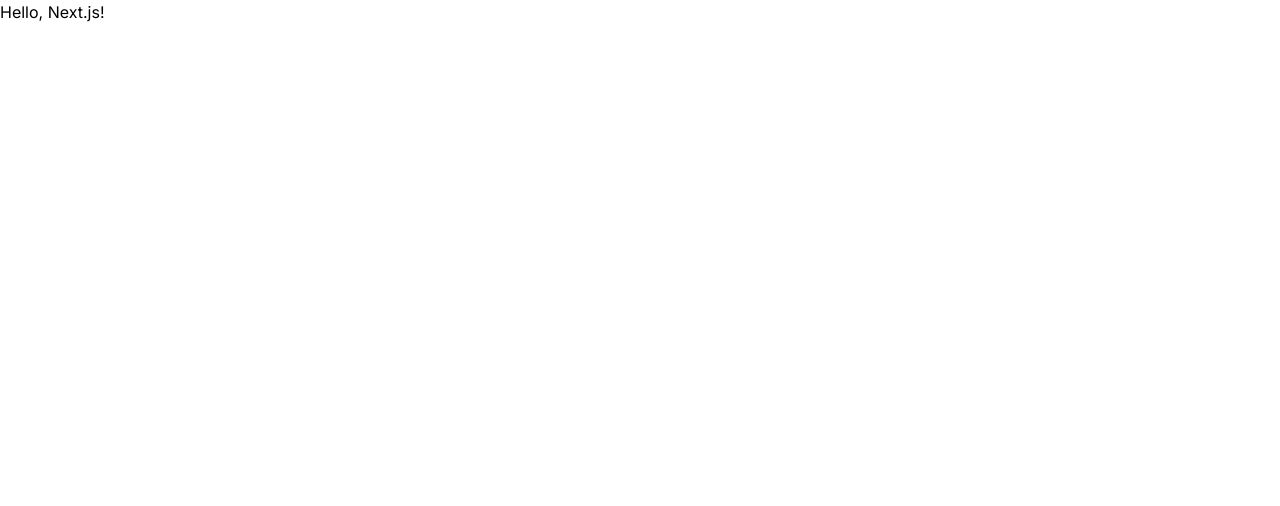
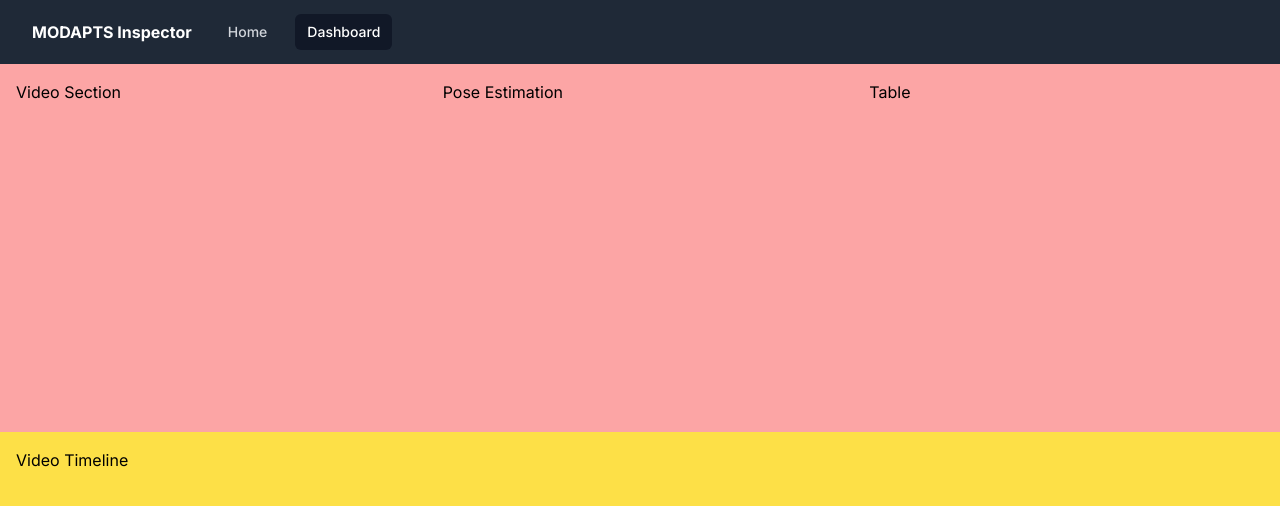
Before and after one commit to kk0in/VividReview, a Next.js app in the folder client/: page /dashboard in a window 1280 px wide. Shown: the top 506 px of the page. Built offline with nearby package versions, Linux system fonts and the light colour scheme.

Commit message:
edit layout and appbar

```diff
--- a/client/src/app/dashboard/page.tsx
+++ b/client/src/app/dashboard/page.tsx
@@ -1,3 +1,12 @@
 export default function Page() {
-    return <h1>Hello, Next.js!</h1>
-  }
+  return (
+    <div className="h-full flex flex-col">
+      <div className="flex-grow flex flex-row">
+        <div className="flex-1 bg-red-300 p-4">Video Section</div>
+        <div className="flex-1 bg-red-300 p-4">Pose Estimation</div>
+        <div className="flex-1 bg-red-300 p-4">Table</div>
+      </div>
+      <div className="flex-grow bg-yellow-300 p-4">Video Timeline</div>
+    </div>
+  )
+}
--- a/client/src/app/layout.tsx
+++ b/client/src/app/layout.tsx
@@ -2,6 +2,7 @@ import './globals.css'
 import type { Metadata } from 'next'
 import { Inter } from 'next/font/google'
 import Recoil from '../components/Recoil'
+import AppBar from '../components/AppBar'
 
 const inter = Inter({ subsets: ['latin'] })
 
@@ -19,7 +20,12 @@ export default function RootLayout({
     <html lang="en">
       <body className={inter.className}>
         <Recoil>
-          {children}
+          <div className='h-screen flex flex-col'>
+            <AppBar />
+            <div className='flex-1 overflow-auto'>
+              {children}
+            </div>
+          </div>
         </Recoil>
       </body>
     </html>
--- a/client/src/app/page.tsx
+++ b/client/src/app/page.tsx
@@ -139,11 +139,7 @@ export default function Home() {
                     </div>
                   </div>
                 </div>
-
-
-
               </div>
-
               <div className="mt-6 flex items-center justify-end gap-x-6">
                 <button
                   type="submit"
--- /dev/null
+++ b/client/src/components/AppBar.tsx
@@ -0,0 +1,53 @@
+'use client'
+
+import { Fragment } from 'react'
+import { Disclosure, Menu, Transition } from '@headlessui/react'
+import { Bars3Icon, BellIcon, XMarkIcon } from '@heroicons/react/24/outline'
+
+
+const navigation = [
+  { name: 'Home', href: '/', current: false },
+  { name: 'Dashboard', href: '/dashboard', current: true }
+]
+
+
+function classNames(...classes: String[]) {
+  return classes.filter(Boolean).join(' ')
+}
+
+
+export default function AppBar() {
+  return (
+    <nav className="bg-gray-800">
+      <div className="mx-auto px-2 sm:px-6 lg:px-8">
+        <div className="relative flex h-16 items-center justify-between">
+          <div className="absolute inset-y-0 left-0 flex items-center sm:hidden">
+            {/* Mobile menu button*/}
+          </div>
+          <div className="flex flex-1 items-center justify-center sm:items-stretch sm:justify-start">
+            <div className="flex flex-shrink-0 items-center text-white font-bold">
+              MODAPTS Inspector
+            </div>
+            <div className="hidden sm:ml-6 sm:block">
+              <div className="flex space-x-4">
+                {navigation.map((item) => (
+                  <a
+                    key={item.name}
+                    href={item.href}
+                    className={classNames(
+                      item.current ? 'bg-gray-900 text-white' : 'text-gray-300 hover:bg-gray-700 hover:text-white',
+                      'rounded-md px-3 py-2 text-sm font-medium'
+                    )}
+                    aria-current={item.current ? 'page' : undefined}
+                  >
+                    {item.name}
+                  </a>
+                ))}
+              </div>
+            </div>
+          </div>
+        </div>
+      </div>
+    </nav>
+  )
+}
```
Lines whose indentation alone changed are shown as unchanged.
